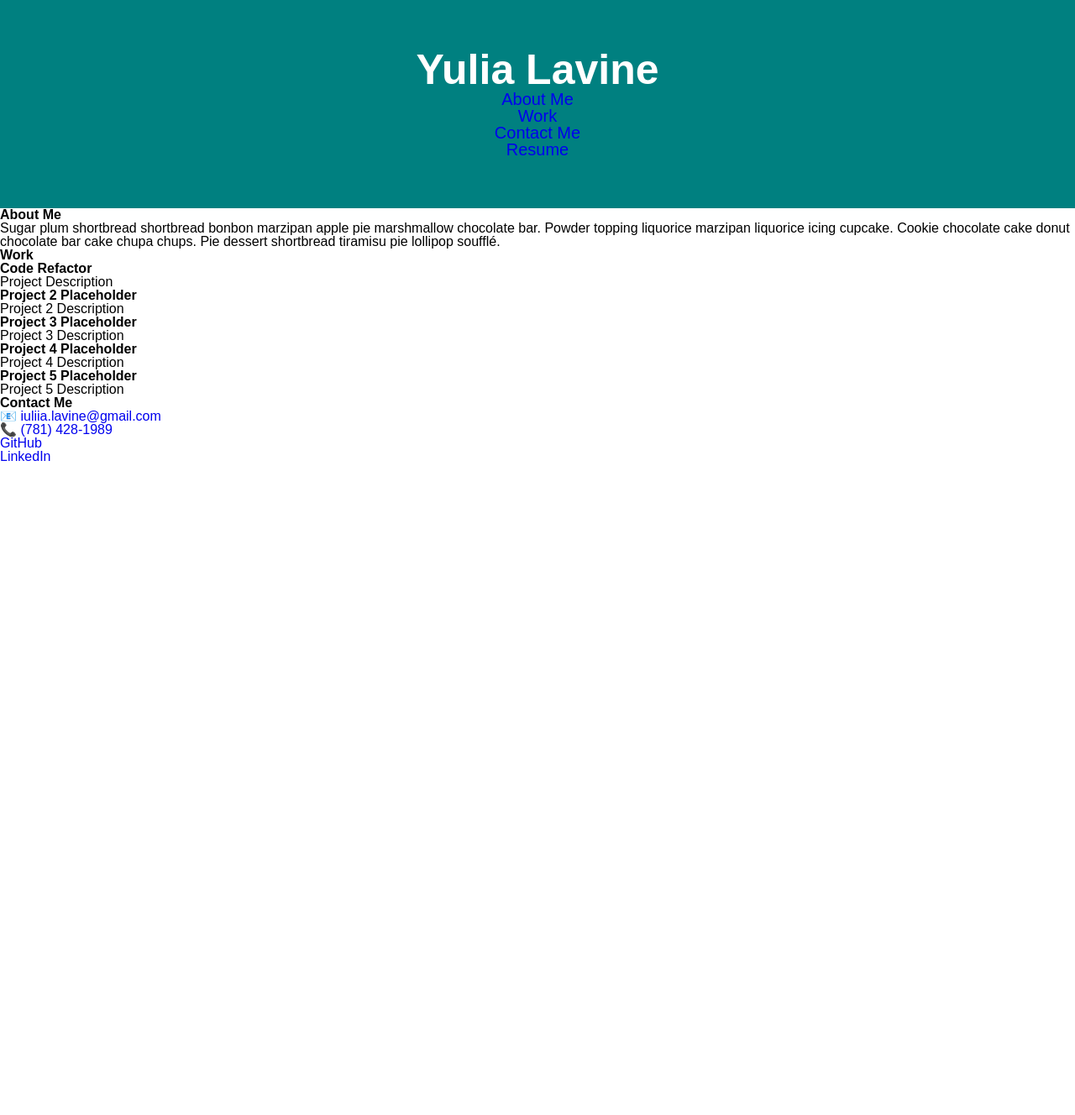
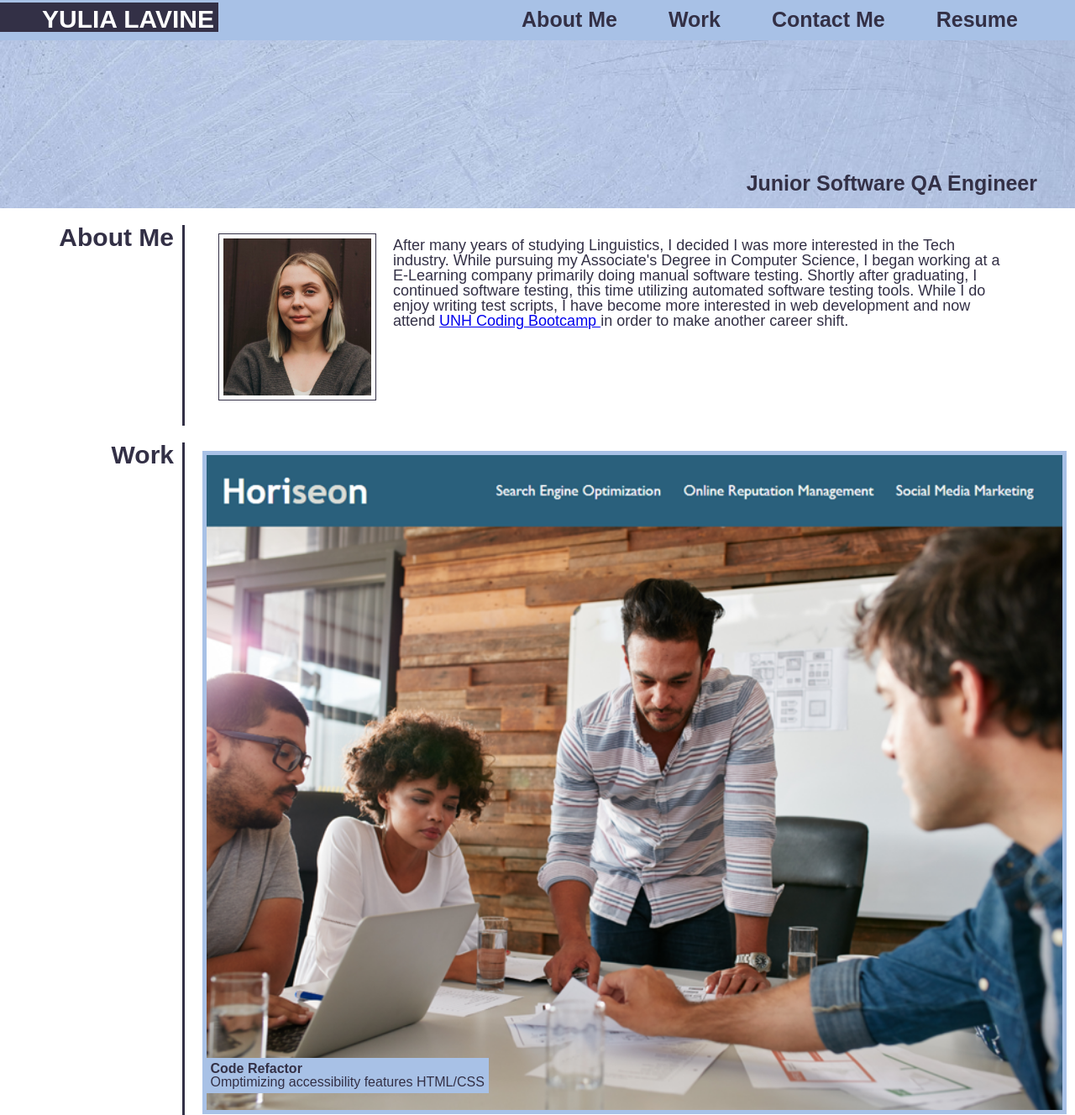
Before and after one commit to ilavine/My-Portfolio, a plain HTML site: page index.html in a window 1280 px wide. Shown: the part 2-1330 px from the top of the page at 84% size. Before the commit the page ends 800 px from the top, so only its background shows below. Drawn offline with Linux system fonts and the light colour scheme.

Commit message:
uploaded html and styling

```diff
--- /dev/null
+++ b/assets/css/style.css
@@ -0,0 +1,218 @@
+/* Color scheme */
+
+:root {
+    --spindle: #A8C1E6;
+    --martin: #333046;
+    --background: white;
+}
+
+* {
+    box-sizing: border-box;
+    padding: 0;
+    margin: 0;
+}
+
+body {
+    font-family: Arial, Helvetica, sans-serif;
+    background-color: var(--background);
+}
+
+
+/* Header Styling */
+
+header {
+    display: flex;
+    flex-wrap: wrap;
+    justify-content: space-between;
+    background: var(--spindle);
+    color: var(--martin);
+}
+
+header h1 {
+    font-size: 30px;
+    margin: 5px 0px 10px 0px;
+    padding: 5px 5px 0px 50px;
+    background-color: var(--martin);
+    color: var(--background);
+}
+
+header nav {
+    display: flex;
+    flex-wrap: wrap;
+    align-items: center;
+}
+
+header nav ul {
+    margin: 0px 50px;
+    display: flex;
+    flex-wrap: wrap;
+    list-style: none;
+}
+
+header nav ul li {
+    display: inline-block;
+    margin-left: 25px;
+    font-weight: bold;
+    font-size: medium;
+}
+
+header nav ul li a {
+    margin: 13px 13px 10px 13px;
+    padding: 0px 5px;
+    font-size: 25px;
+    transition: 0.2;
+}
+
+header a {
+    text-decoration: none;
+    color: var(--martin);
+}
+
+header a:hover {
+    background-color: var(--background);
+    opacity: 60%);
+    box-shadow: 5px 5px 0px var(--martin);
+    opacity: 60%);
+    top: -2px;
+    left: -2px;
+}
+
+
+/* This section styles banner */
+
+#banner {
+    background-image: url(../images/banner.jpg);
+    height: 200px;
+    background-size: cover;
+    background-position: center;
+    position: relative;
+}
+
+#banner h1 {
+    color: var(--martin);
+    position: absolute;
+    font-size: 25px;
+    bottom: 12px;
+    right: 40px;
+    padding: 5px;
+}
+
+.left-section {
+    display: flex;
+    flex-wrap: nowrap;
+    margin: 20px 0px;
+}
+
+#section-title {
+    color: var(--martin);
+    font-size: 30px;
+    text-align: right;
+    flex: 0 0 200px;
+    margin: 0 10px 0 20px;
+    border-right: 3px solid var(--martin);
+    padding: 0 10px;
+}
+
+.section-content {
+    display: flex;
+    flex-wrap: wrap;
+    justify-content: center;
+    width: 100%;
+    margin: 10px 80px 10px 30px;
+}
+
+#About-Me .section-content {
+    display: initial;
+}
+
+#About-Me img {
+    float: left;
+    min-width: 150px;
+    width: 20%;
+    max-width: 300px;
+    padding: 5px;
+    margin-right: 20px;
+    margin-bottom: 20px;
+    border: 1px solid var(--martin);
+}
+
+#About-Me p {
+    padding: 5px;
+    color: var(--martin);
+    font-weight: 500;
+    font-size: 18px;
+}
+
+.work-flexbox {
+    display: flex;
+    flex-wrap: wrap;
+    justify-content: space-between;
+}
+
+#box {
+    padding: 5px;
+    margin: 1%;
+    position: relative;
+    width: 48%;
+    height: 40;
+    background-color: var(--spindle);
+}
+
+#box:first-child {
+    width: 100%;
+}
+
+#box img {
+    width: 100%;
+    height: 100%;
+    transition: 0.2s;
+}
+
+#box img:hover {
+    transform: scale(0.99);
+}
+
+#box div {
+    position: absolute;
+    color: var(--martin);
+    bottom: 25px;
+    background-color: var(--spindle);
+    padding: 5px;
+}
+
+#Contact-Me ul {
+    display: flex;
+    flex-wrap: wrap;
+    justify-content: space-evenly;
+    align-items: center;
+    list-style: none;
+    width: 100%;
+}
+
+#Contact-Me ul li a {
+    text-decoration: none;
+    color: var(--martin);
+    font-size: 30px;
+    font-weight: bold;
+}
+
+#Contact-Me ul li a:hover {
+    text-decoration: underline;
+}
+
+
+/* On screens that are 600px wide or less, make the columns stack on top of each other instead of next to each other */
+
+@media screen and (max-width: 600px) {
+    .work-flexbox,
+    header ul,
+    #Contact-Me ul {
+        flex-direction: column;
+    }
+}
+
+@media screen and (max-width: 600px) {
+    div {
+        font-size: 5%;
+    }
+}
--- a/assets/style.css
+++ /dev/null
@@ -1,34 +0,0 @@
-
-/* Header Styling */
-
-header {
-    padding: 60px;
-    text-align: center;
-    background: teal;
-    color: white;
-    font-size: 50px;
-  }
-
-/* List (navbar) styling */
-
-ul {
-    font-size: 20px;
-}
-
-/* Pseudo class - removes underline from links */
-a:link{
-    text-decoration: none;
-}
-
-a:visited{
-    text-decoration: underline;
-}
-
-
-a[href^="mailto"]::before {
-    content: "📧 ";
-}
-
-a[href^="tel"]::before {
-    content: "📞 ";
-}
--- a/index.html
+++ b/index.html
@@ -6,8 +6,8 @@
     <meta charset="UTF-8">
     <meta name="viewport" content="width=device-width, initial-scale=1.0">
     <title>Yulia Lavine - Portfolio</title>
-    <link rel="stylesheet" href="assets/reset.css" />
-    <link rel="stylesheet" href="./assets/style.css" />
+    <link rel="stylesheet" href="assets/css/reset.css" />
+    <link rel="stylesheet" href="assets/css/style.css" />
 
     <title>Yulia Lavine - Portfolio</title>
 
@@ -20,7 +20,7 @@
     <header>
         <!-- Page Title -->
         <h1 class="page-title">
-            Yulia Lavine
+            YULIA LAVINE
         </h1>
         <!-- Navigation -->
         <nav>
@@ -35,38 +35,91 @@
                     <a href="#Contact-Me">Contact Me</a>
                 </li>
                 <li>
-                    <a href="#Resume">Resume</a>
+                    <a href="assets/files/Lavine-Resume.pdf">Resume</a>
                 </li>
             </ul>
         </nav>
+    </header>
 
-    </header>
+    <section id="banner">
+        <h1> Junior Software QA Engineer </h1>
+    </section>
+
     <!-- Main Section includes the About Me and Work sections -->
     <main>
-        <h1>About Me</h1>
-        <p>Sugar plum shortbread shortbread bonbon marzipan apple pie marshmallow chocolate bar. Powder topping
-            liquorice marzipan liquorice icing cupcake. Cookie chocolate cake donut chocolate bar cake chupa chups. Pie
-            dessert shortbread tiramisu pie lollipop soufflé.</p>
-        <h1>Work</h1>
-        <h2>Code Refactor</h2>
-        <p>Project Description</p>
-        <h2>Project 2 Placeholder</h2>
-        <p>Project 2 Description</p>
-        <h2>Project 3 Placeholder</h2>
-        <p>Project 3 Description</p>
-        <h2>Project 4 Placeholder</h2>
-        <p>Project 4 Description</p>
-        <h2>Project 5 Placeholder</h2>
-        <p>Project 5 Description</p>
+        <!-- Section tags used to define each section -->
+        <section id="About-Me" class="left-section">
+
+            <h1 id='section-title'> About Me </h1>
+            <div class="section-content">
+                <img src="assets/images/Yulia.png" class="headshot" alt="Yulia Lavine photo" />
+
+                <p> After many years of studying Linguistics, I decided I was more interested in the Tech industry. While pursuing my Associate's Degree in Computer Science, I began working at a E-Learning company primarily doing manual software testing.
+                    Shortly after graduating, I continued software testing, this time utilizing automated software testing tools. While I do enjoy writing test scripts, I have become more interested in web development and now attend <a href="https://bootcamp.unh.edu/"
+                        target="_blank"> UNH Coding Bootcamp </a> in order to make another career shift.
+                </p>
+            </div>
+        </section>
+        <section id="Work" class="left-section">
+            <h1 id='section-title'>Work</h1>
+            <div class="work-flexbox justify-center">
+                <figure id="box">
+                    <a href="https://github.com/ilavine/code-refactoring-Horiseon">
+                        <img src="assets/images/refactor.png" alt="code-refactoring-Horiseon">
+                        <div>
+                            <h2> Code Refactor </h2>
+                            Omptimizing accessibility features HTML/CSS
+                        </div>
+                    </a>
+                </figure>
+                <figure id="box"> <img src="assets/images/image-placeholder.jpg" alt="image-placeholder">
+                    <div>
+                        <h2> Project 2 Placeholder </h2>
+                        Sugar plum shortbread shortbread
+                    </div>
+                </figure>
+                <figure id="box"> <img src="assets/images/image-placeholder.jpg" alt="image-placeholder">
+                    <div>
+                        <h2> Project 3 Placeholder </h2>
+                        Sugar plum shortbread shortbread
+                    </div>
+                </figure>
+                <figure id="box"> <img src="assets/images/image-placeholder.jpg" alt="image-placeholder">
+                    <div>
+                        <h2> Project 4 Placeholder</h2>
+                        Sugar plum shortbread shortbread
+                    </div>
+                </figure>
+                <figure id="box"> <img src="assets/images/image-placeholder.jpg" alt="image-placeholder">
+                    <div>
+                        <h2> Project 2 Placeholder </h2>
+                        Sugar plum shortbread shortbread
+                    </div>
+                </figure>
+
+
+        </section>
     </main>
-    <!-- Footer includes contact information -->
-    <footer>
-        <h1>Contact Me</h1>
-        <p><a href="mailto:iuliia.lavine@gmail.com">iuliia.lavine@gmail.com</a></p>
-        <p><a href="tel:+17814281989">(781) 428-1989</a></p>
-        <p><a href="https://github.com/ilavine">GitHub</a></p>
-        <p><a href="https://www.linkedin.com/in/iuliia-lavine/">LinkedIn</a></p>
-    </footer>
+    <!-- Section includes contact information -->
+    <section id="Contact-Me" class="left-section">
+        <h1 id='section-title'>Contact Me</h1>
+        <div class="section-content">
+            <ul>
+                <li>
+                    <a href="mailto: iuliia.lavine@gmail.com">iuliia.lavine@gmail.com </a>
+                </li>
+                <li>
+                    <a href="tel:+17814281989 ">(781) 428-1989</a>
+                </li>
+                <li>
+                    <a href="https://github.com/ilavine " target="_blank">GitHub</a>
+                </li>
+                <li>
+                    <a href="https://www.linkedin.com/in/iuliia-lavine/" target="_blank">LinkedIn</a>
+                </li>
+            </ul>
+        </div>
+    </section>
 
 </body>
 
```
Also changed, not shown: assets/css/reset.css (renamed from assets/reset.css), assets/images/Yulia.png (added), assets/images/banner.jpg (added), assets/images/image-placeholder.jpg (added), assets/images/refactor.png (added), 2 other files.
